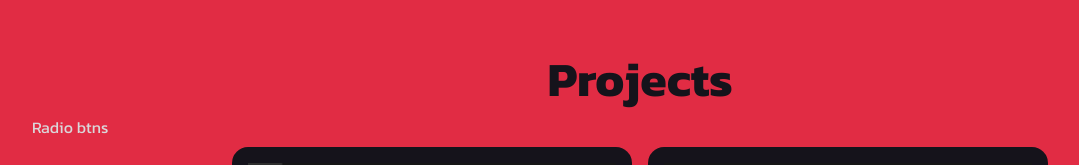
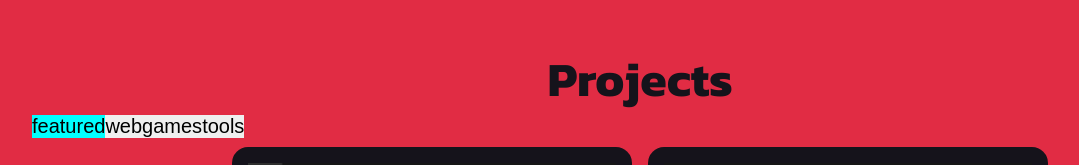
Before and after one commit to venoblin/personal-portfolio-frontend, a React (Create React App) app: page / in a window 1280 px wide. Shown: the part 1876-2041 px from the top of the page, without its empty margins (0-1079 px from the left). Built offline with nearby package versions, Linux system fonts and the light colour scheme; no server answers.

Commit message:
worked on radio buttons

```diff
--- a/src/components/RadioButtons.jsx
+++ b/src/components/RadioButtons.jsx
@@ -1,8 +1,24 @@
 import '../styles/RadioButtons.css'
 
-const RadioButtons = () => {
+const RadioButtons = (props) => {
+  const handleClick = (label) => {
+
+    props.setState(label)
+  }
+
   return (
-    <div>Radio btns</div>
+    <div className='radio-btns'>
+      {props.labels.map((label, i) => (
+        <button
+          key={i}
+          id={label}
+          className={props.state === label ? 'active' : ''}
+          onClick={() => handleClick(label)}
+        >
+          {label}
+        </button>
+      ))}
+    </div>
   )
 }
 
--- a/src/components/sections/Projects.jsx
+++ b/src/components/sections/Projects.jsx
@@ -9,6 +9,7 @@ import projectManagerPng from '../../images/project-screenshots/project-manager.
 import RadioButtons from '../RadioButtons'
 
 const Projects = () => {
+  const [projectSet, setProjectSet] = useState('featured')
   const [projects, setProjects] = useState([
     {
       title: 'Project Manager',
@@ -65,7 +66,15 @@ const Projects = () => {
       <div className="wrapper">
         <h2>Projects</h2>
 
-        <RadioButtons />
+        <RadioButtons labels={[
+            'featured',
+            'web',
+            'games',
+            'tools'
+          ]}
+          state={projectSet}
+          setState={setProjectSet}
+        />
 
         <div className="projects">
           {projects.map((project) => (
--- a/src/styles/RadioButtons.css
+++ b/src/styles/RadioButtons.css
@@ -1 +1,3 @@
-/*# sourceMappingURL=RadioButtons.css.map */
+.radio-btns .active {
+  background-color: aqua;
+}/*# sourceMappingURL=RadioButtons.css.map */
--- a/src/styles/RadioButtons.scss
+++ b/src/styles/RadioButtons.scss
@@ -0,0 +1,5 @@
+.radio-btns {
+  .active {
+    background-color: aqua;
+  }
+}
```
Also changed, not shown: 1 other file (tests, documents, lock files or other folders).
